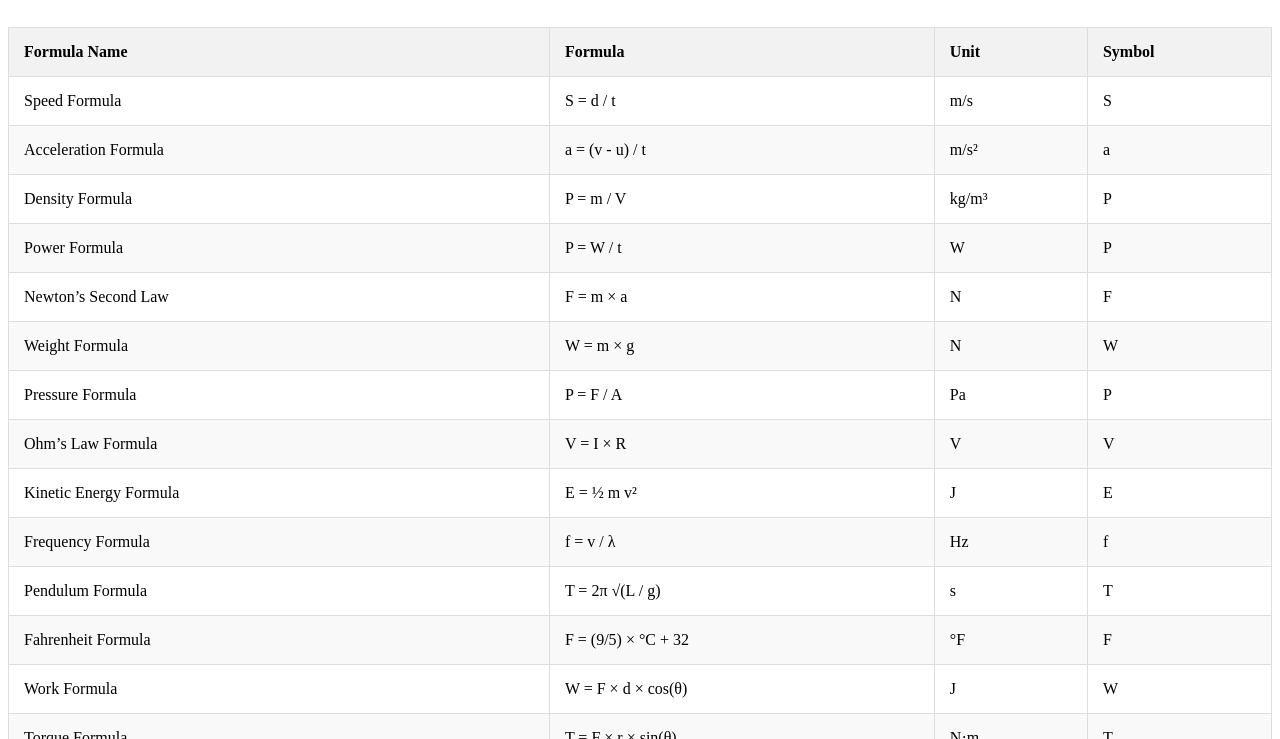
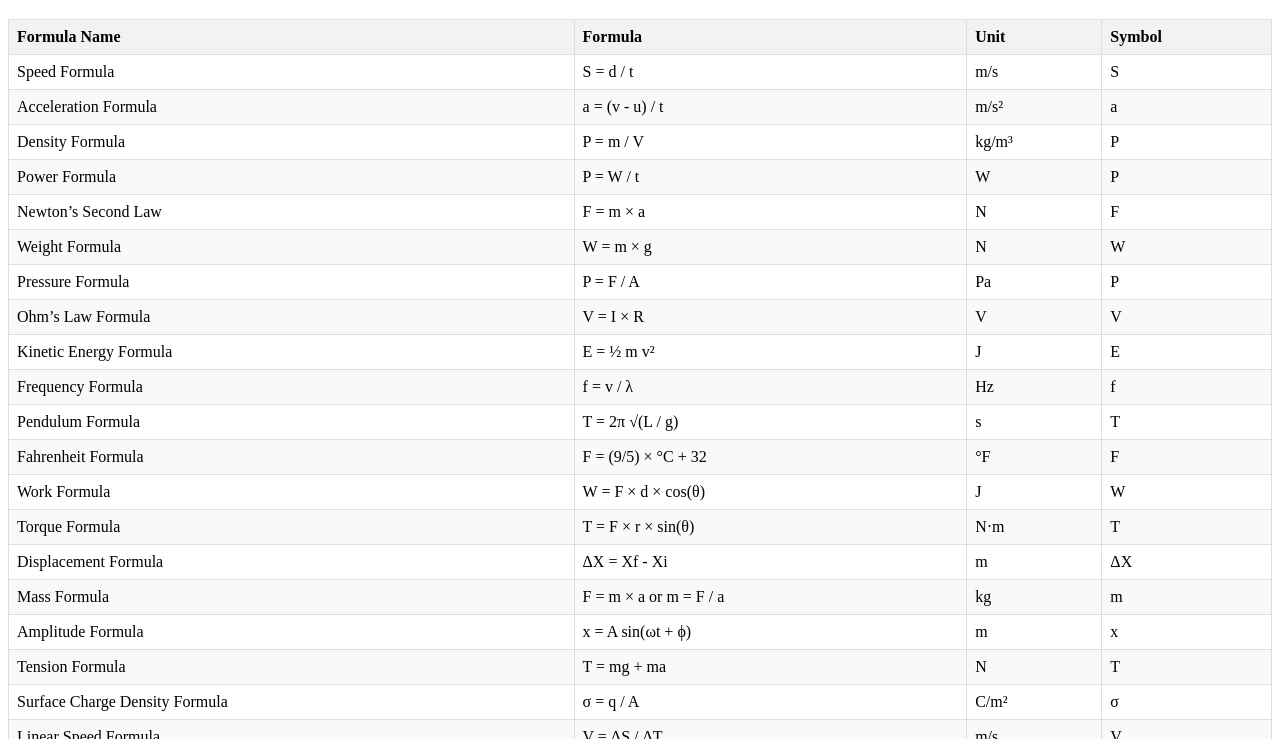
Before and after one commit to bogdanb09/physic-formulas, a plain HTML site: page iindex.html in a window 1280 px wide. Shown: the part 61-800 px from the top of the page. Drawn offline with Linux system fonts and the light colour scheme.

Commit message:
Update iindex.html

```diff
--- a/iindex.html
+++ b/iindex.html
@@ -284,29 +284,28 @@
   <title>Physics Formulas</title>
   <style>
     /* Styling for the table */
-    table {
+     table {
       width: 100%;
-      border-collapse: collapse;
-      margin-top: 30px;
+      border-collapse: collapse; /* Ensures borders are collapsed together */
+      margin-top: 20px;
     }
 
     th, td {
-      padding: 15px;
+      border: 1px solid #ddd; /* Light border for each cell */
+      padding: 8px;
       text-align: left;
-      border: 1px solid #ddd;
     }
 
     th {
-      background-color: #f2f2f2;
-      font-weight: bold;
+      background-color: #f2f2f2; /* Light gray background for table headers */
     }
 
     tr:nth-child(even) {
-      background-color: #f9f9f9;
+      background-color: #f9f9f9; /* Alternating row colors */
     }
 
     tr:hover {
-      background-color: #e0e0e0;
+      background-color: #f1f1f1; /* Highlight row on hover */
     }
   </style>
 </head>
```
